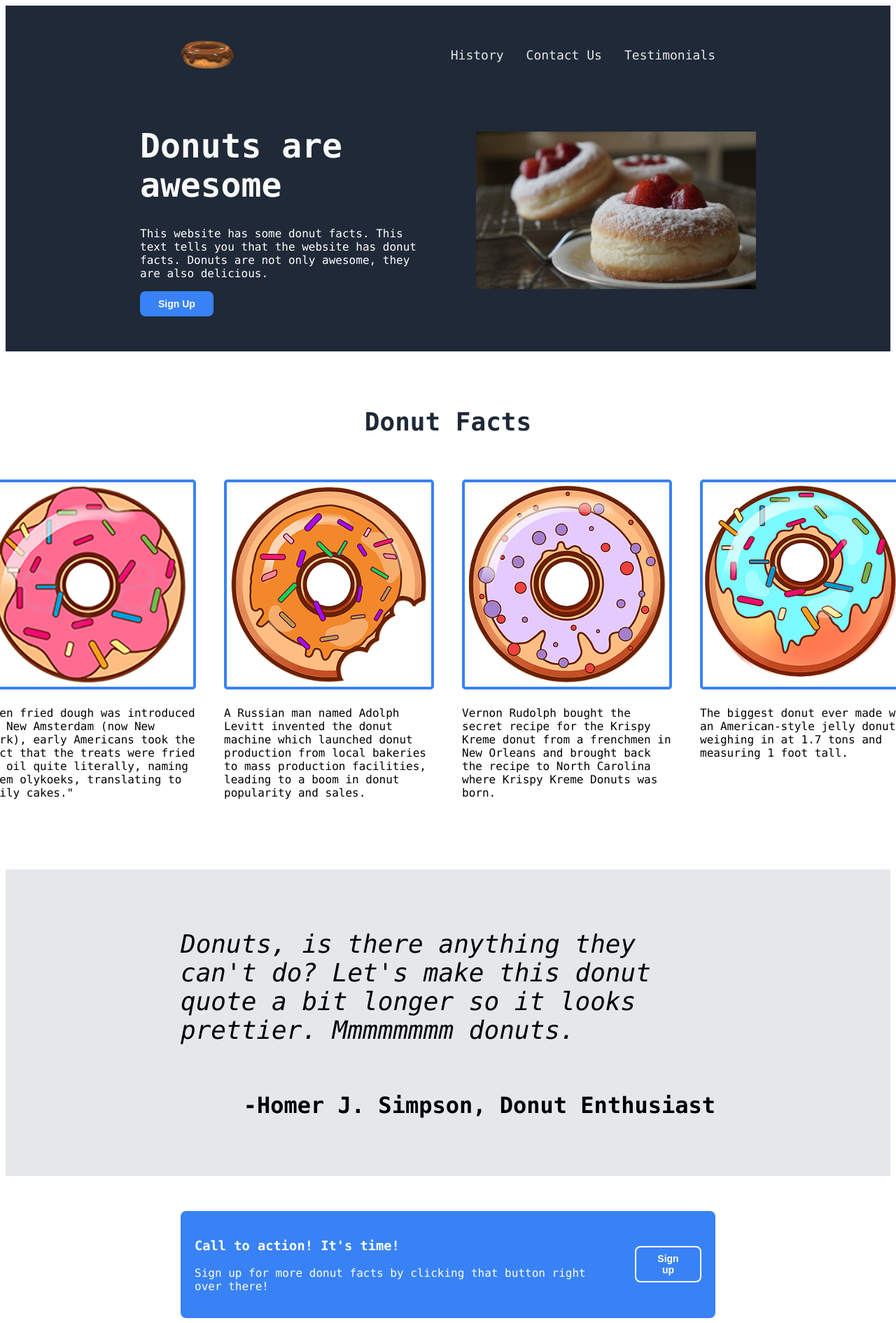
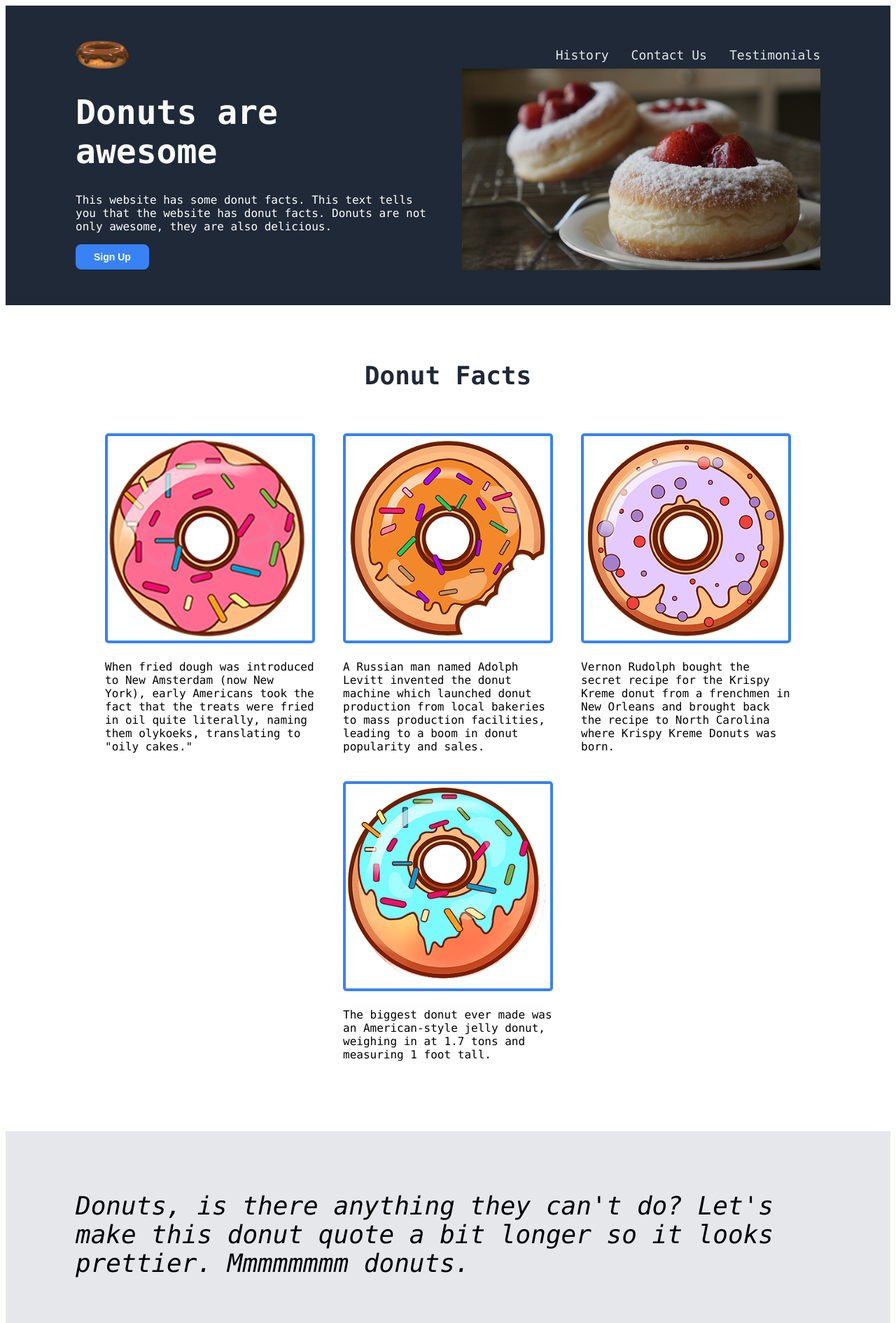
Before and after one commit to k-t-to/odin-landing-page, a plain HTML site: page index.html in a window 1280 px wide. Shown: the top 1890 px of the page at 70% size. Drawn offline with Linux system fonts and the light colour scheme.

Commit message:
update spacing

```diff
--- a/index.html
+++ b/index.html
@@ -9,7 +9,7 @@
 </head>
 <body>
   <div class='header main-content'>
-    <div class='header-nav'>
+    <div class='header-nav sub-content'>
       <img id ='donut-logo' src='./img/donut-logo.png' alt='doughnut with chocolate icing and sprinkles'>
       <ul class='header-links'>
         <li><a class = 'nav-link' href='#'>History</a></li>
@@ -17,7 +17,7 @@
         <li><a class = 'nav-link' href='#'>Testimonials</a></li>
       </ul>
     </div>
-    <div class='header-panel'>
+    <div class='header-panel sub-content'>
       <div class='header-panel-text'>
         <h1 class='header-text'>Donuts are awesome</h1>
         <p>
@@ -31,7 +31,7 @@
     </div>
   </div>
 
-  <div class='random-info main-content'>
+  <div class='random-info main-content sub-content'>
     <h2 class='fact-text'>Donut Facts</h2>
     <div class='subtext-block'>
       <div class='img-text'>
@@ -61,15 +61,15 @@
   </div>
 
   <div class='donut-quote main-content'>
-    <p class='quote-text'>
+    <p class='quote-text sub-content'>
       Donuts, is there anything they can't do? Let's make this donut quote a bit longer so it looks prettier. Mmmmmmmm donuts.
     </p>
-    <p class='quote-speaker'>-Homer J. Simpson, Donut Enthusiast</p>
+    <p class='quote-speaker sub-content'>-Homer J. Simpson, Donut Enthusiast</p>
   </div>
 
   <div class='main-content'>
-    <div class='call-to-action'>
-      <div>
+    <div class='call-to-action sub-content'>
+      <div class='cta-sect'>
         <h3>Call to action! It's time!</h3>
         <p>
           Sign up for more donut facts by clicking that button right over there!
@@ -79,6 +79,7 @@
     </div>
   </div>
   <div class='footer'>
+    <div class='source-block'>
       <h4>Sources</h4>
       <ul>
         <li>Logo: <a href='https://pixabay.com/vectors/donut-frosting-sprinkles-dessert-576139/' target='_blank'>OpenClipart-Vectors on Pixabay</a></li>
@@ -87,6 +88,7 @@
         <li>Donut Facts: <a href='https://www.delish.com/food-news/a47503/10-things-you-never-knew-about-donuts/'>www.delish.com</a></li>
       </ul>
     </div>
+  </div>
 
 </body>
 </html>
--- a/style.css
+++ b/style.css
@@ -11,6 +11,7 @@ body {
   list-style-type: none;
   margin: 0;
   padding: 0;
+  flex-wrap: wrap;
 }
 
 .nav-link {
@@ -20,7 +21,14 @@ body {
 }
 
 .main-content {
-  padding: 50px 250px;
+  padding-top: 50px;
+  padding-bottom: 50px;
+}
+
+.sub-content {
+  justify-content: center;
+  margin-left: 100px;
+  margin-right: 100px;
 }
 
 .header {
@@ -33,9 +41,10 @@ body {
 
 .header-nav {
   display: flex;
+  flex-wrap: wrap;
   justify-content: center;
   align-items: center;
-  margin-bottom: 50px;
+  gap: 2em;
 }
 
 #donut-logo {
@@ -45,13 +54,15 @@ body {
 
 .header-links {
   margin-left: auto;
+  justify-content: center;
 }
 
 .header-panel {
   display: flex;
+  flex-wrap: wrap;
   justify-content: center;
   align-items: center;
-  gap: 80px;
+  gap: 40px;
 }
 
 .header-text {
@@ -61,13 +72,12 @@ body {
 }
 
 .header-panel-text {
-  min-width: 400px;
   max-width: 800px;
   flex: 1 1 0;
 }
 
 #donut-main {
-  min-width: 400px;
+  min-width: 250px;
   max-width: 800px;
   height: auto;
   margin-left: auto;
@@ -96,6 +106,8 @@ body {
   display: flex;
   align-items: flex-start;
   gap: 40px;
+  flex-wrap: wrap;
+  justify-content: center;
 }
 
 .img-text {
@@ -108,8 +120,9 @@ body {
 
 .fact-text {
  font-size: 36px;
- font-weight: 800px;
+ font-weight: 800;
  color: #1F2937;
+ text-align:center;
 }
 
 .donut-content {
@@ -125,7 +138,6 @@ body {
 
 .quote-text {
   font-size: 36px;
-  font-weight: light;
   font-style: italic;
 }
 
@@ -137,13 +149,15 @@ body {
 
 .call-to-action {
   display: flex;
-  gap: 64px;
+  flex-wrap:wrap;
+  justify-content: space-around;
+  gap: 48px;
   background-color: #3882F6;
   padding: 20px;
   color: white;
-  justify-content: center;
   align-items: center;
   border-radius: 8px;
+  max-width: 1000px;
 }
 
 .btn-border {
@@ -152,6 +166,15 @@ body {
 
 .footer {
   background-color: #E5E7EB;
-  padding: 20px 100px;
+
   font-size: 10px;
 }
+
+.source-block {
+  margin-left: 20px;
+  margin-right: 20px;
+}
+
+.cta-sect {
+  max-width: 20em;
+}
```
Lines whose indentation alone changed are shown as unchanged.
